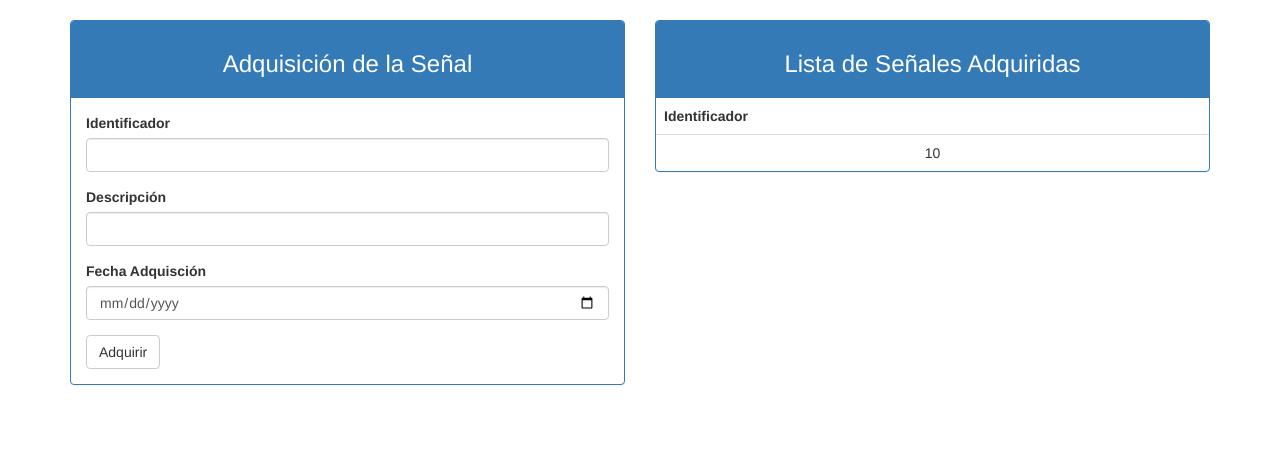
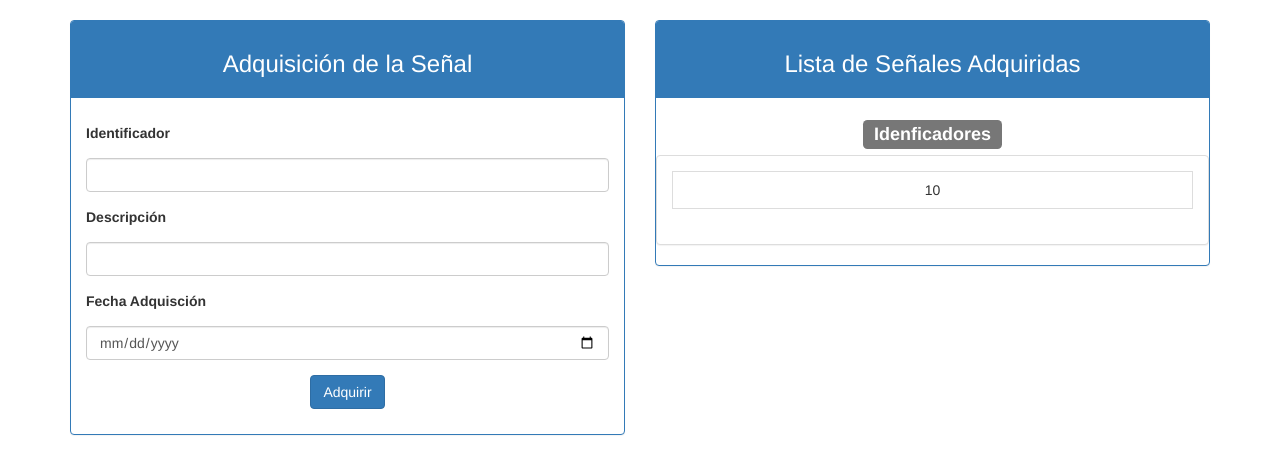
Before and after one commit to vvalotto/SenialSOLID, a Flask app: template webapp/templates/aplicacion/adquisicion.html in a window 1280 px wide. Shown: the part 52-526 px from the top of the page. Run offline with Flask 2, Linux system fonts and the light colour scheme; the template is opened without the code that fills it: values that come from a table or form of the project are taken from there, most other values are stand-ins (such as "Sample title", 1, 10 or a date in 2020); parts of the project's set-up code (start-up, migrations or seed data) failed here and were passed over; some libraries are stand-ins or nearby versions.

Commit message:
Flask Application - Mejora en la organizacion

```diff
--- a/webapp/templates/aplicacion/adquisicion.html
+++ b/webapp/templates/aplicacion/adquisicion.html
@@ -11,10 +11,11 @@
                  <h3><p class="text-center">Adquisición de la Señal</p></h3>
             </div>
             <div class="panel-body">
-                {{ wtf.quick_form(form) }}
-                <!--
-                <form action="." method="POST" >
+                <!--{{ wtf.quick_form(form) }}-->
+
+                <form action = {{ url_for("adquisicion") }} method="POST" >
                     <div class="form-group">
+                        <p>  {{ form.csrf_token }} </p>
                         <p>{{ form.identificador.label }} </p>
                         <p>{{ form.identificador(class="form-control") }}</p>
                     </div>
@@ -27,9 +28,10 @@
                         <p>{{ form.fecha(class="form-control") }}</p>
                     </div>
                     <div>
-                        <input type="submit" value="Adquirir">
+                        <p align="center">{{ form.adquirir(class="btn btn-primary") }} </p>
                     </div>
-                </form>-->
+
+                </form>
             </div>
         </div>
     </div>
@@ -38,17 +40,25 @@
             <div class="panel-heading">
                  <h3><p class="text-center">Lista de Señales Adquiridas</p></h3>
             </div>
+            <h3 align="center"><span class="label label-default">Idenficadores</span></h3>
+            <div class="panel panel-default">
+                <div class="panel-body">
                     <table class="table table-bordered">
-                <tr align="center">
-                    <th align="center">Identificador</th>
-                </tr>
+                        {% if seniales != [] %}
                             {% for valor in seniales %}
                             <tr>
                                 <td align="center">{{ valor }} </td>
                             </tr>
                             {% endfor %}
+                        {% else %}
+                            <tr>
+                                <td align="center">Sin datos</td>
+                            </tr>
+                        {% endif %}
                     </table>
                 </div>
+            </div>
+
         </div>
     </div>
 </div>
```
Lines whose indentation alone changed are shown as unchanged.
